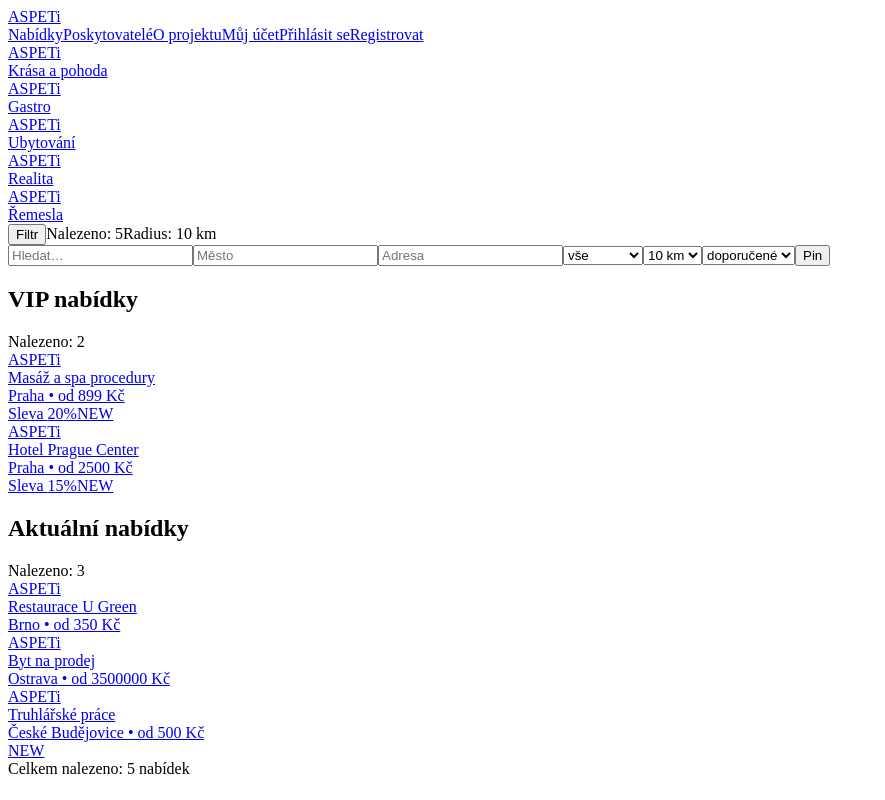
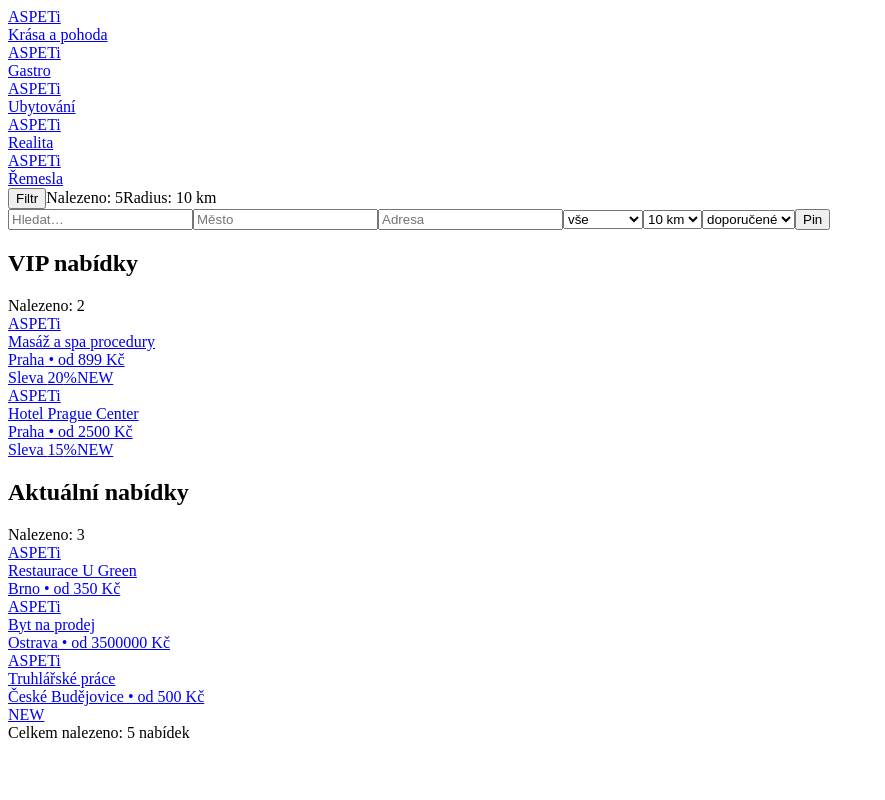
Before and after one commit to radekmikulik/aspet-landing, a Next.js app: page / in a window 1280 px wide. Shown: the whole page, without its empty margins (0-885 px from the left). Built offline with nearby package versions, Linux system fonts and the light colour scheme.

Commit message:
Update layout.tsx

```diff
--- a/app/(site)/layout.tsx
+++ b/app/(site)/layout.tsx
@@ -1,11 +1,8 @@
-// app/(site)/layout.tsx - Public site layout
-import SiteHeader from "@/components/SiteHeader";
-
-export default function SiteLayout({ children }: { children: React.ReactNode }) {
+// app/(site)/layout.tsx
+export default function RootLayout({ children }: { children: React.ReactNode }) {
   return (
-    <>
-      <SiteHeader />
-      {children}
-    </>
+    <html lang="cs">
+      <body>{children}</body>
+    </html>
   );
 }
```
